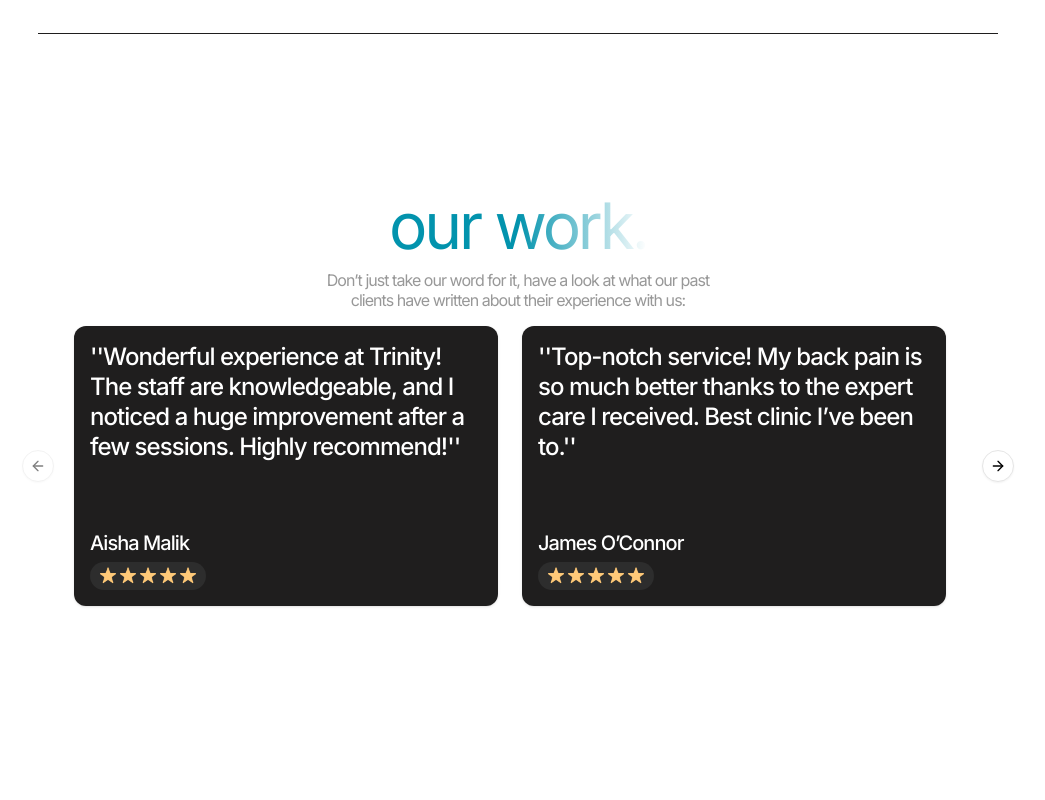
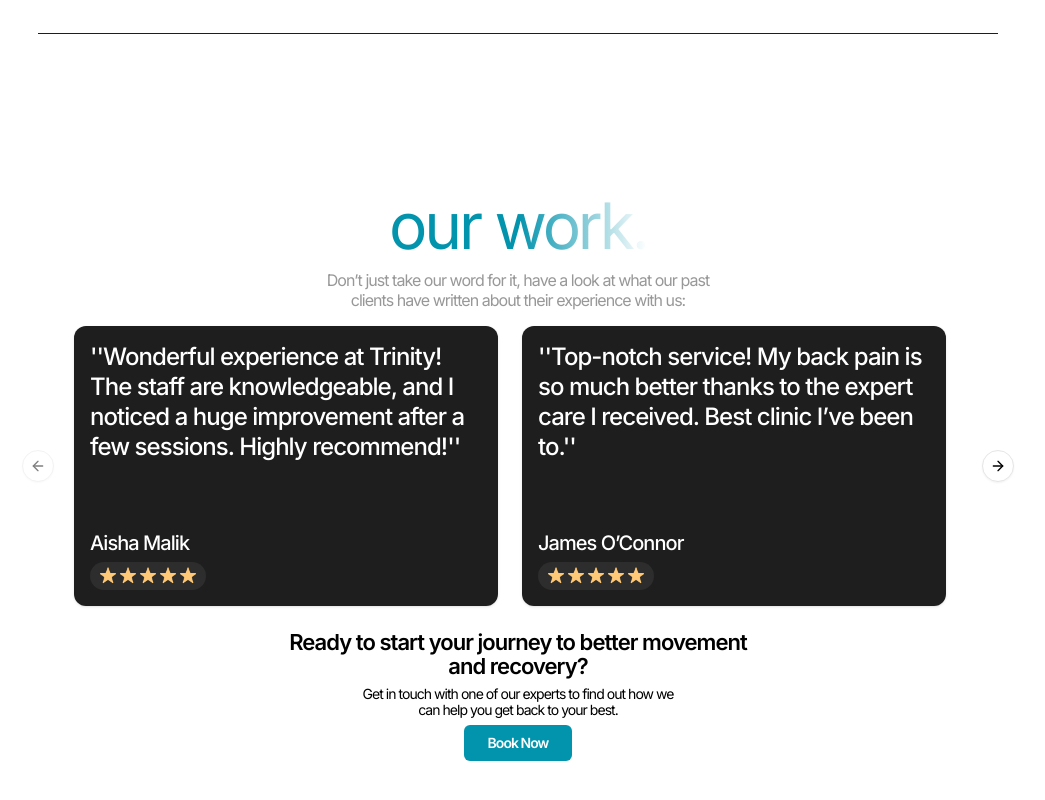
Before and after one commit to Exiturn/trinity-physio, a Next.js app: page / in a window 1280 px wide. Shown: the part 1628-2428 px from the top of the page, without its empty margins (122-1167 px from the left). Before the commit the page ends 2286 px from the top, so only its background shows below. Built offline with nearby package versions, Linux system fonts and the light colour scheme.

Commit message:
Finished testimonials section, added about section

```diff
--- a/app/page.tsx
+++ b/app/page.tsx
@@ -3,6 +3,7 @@ import Navbar from "@/components/navbar/Navbar";
 import Services from "@/components/servicesSection/Services";
 import Separator from "@/components/separator/Separator";
 import Testimonials from "@/components/testimonials/Testimonials";
+import About from "@/components/about/About";
 
 export default function Home() {
   return (
@@ -13,6 +14,8 @@ export default function Home() {
       <Services />
       <Separator />
       <Testimonials />
+      <Separator />
+      <About />
     </main>
   );
 }
--- /dev/null
+++ b/components/about/About.tsx
@@ -0,0 +1,7 @@
+import React from "react";
+
+const About = () => {
+  return <div>About</div>;
+};
+
+export default About;
--- a/components/testimonials/Testimonials.tsx
+++ b/components/testimonials/Testimonials.tsx
@@ -60,6 +60,23 @@ const Testimonials = () => {
         <CarouselPrevious className="hidden md:flex text-black" />
         <CarouselNext className="hidden md:flex text-black" />
       </Carousel>
+
+      <div className="w-full md:w-[90vw] lg:w-[50vw] h-fit rounded-md bg-white p-2 text-black flex flex-col justify-center items-center text-center leading-[1.1] gap-2">
+        <h3 className="font-semibold text-[22px] md:w-[75%]">
+          Ready to start your journey to better movement and recovery?
+        </h3>
+        <h4 className="text-[14px] md:w-[50%]">
+          Get in touch with one of our experts to find out how we can help you
+          get back to your best.
+        </h4>
+        <a
+          target="_blank"
+          href="https://trinityphysiotherapyclinic.uk2.cliniko.com/bookings"
+          className="px-6 py-2 bg-tpcBlue text-white font-semibold rounded-md text-sm"
+        >
+          Book Now
+        </a>
+      </div>
     </div>
   );
 };
```
